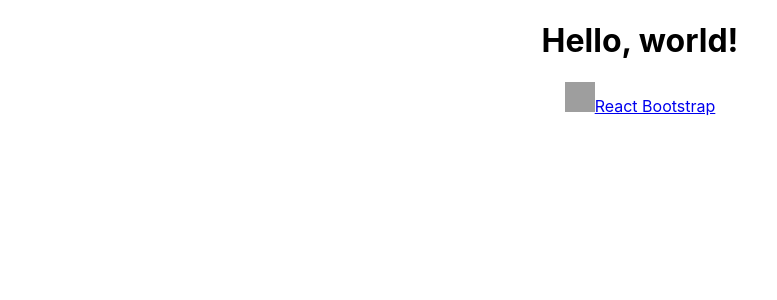
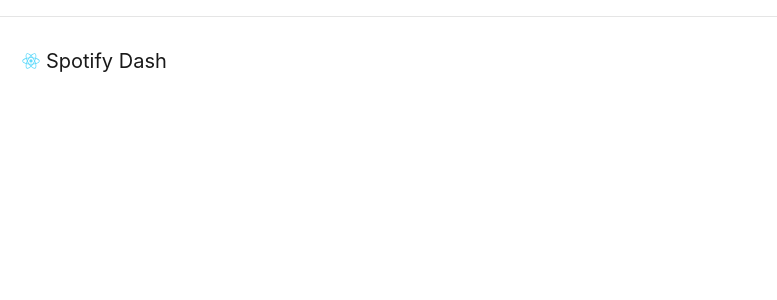
Before and after one commit to CodeMeKathy/refactored-disco, a React (Create React App) app: page / in a window 1280 px wide. Shown: the top 300 px of the page, without its empty margins (0-777 px from the left). Built offline with nearby package versions, Linux system fonts and the light colour scheme; grey boxes are pictures that could not be loaded.

Commit message:
Update NavbarCustom Component
- Correct image error

Co-Authored-By: vai1205 <vai1205@users.noreply.github.com>

```diff
--- a/src/App.css
+++ b/src/App.css
@@ -1,3 +1,9 @@
+* {
+  margin: 0;
+  padding: 0;
+  box-sizing: border-box;
+}
+
 .App {
   text-align: center;
 }
--- a/src/App.js
+++ b/src/App.js
@@ -1,7 +1,11 @@
 import React from 'react'
-import logo from './logo.svg'
+
 import './App.css'
 
+// React Bootstrap CSS Imports
+import 'bootstrap/dist/css/bootstrap.min.css'
+
+// Custom Components
 import Hero from './Components/Hero'
 
 function App() {
--- a/src/Components/Hero.js
+++ b/src/Components/Hero.js
@@ -1,10 +1,12 @@
 import React from 'react'
-import NavbarCustom from './Navbar'
+
+// React Bootstrap Imports
+import NavbarCustom from './NavbarCustom'
 
 const Hero = props => {
   return (
     <div>
-      <h1>Hello, world!</h1>
+      <hr/>
       <NavbarCustom />
     </div>
   )
--- a/src/Components/Navbar.js
+++ /dev/null
@@ -1,25 +0,0 @@
-import React from 'react'
-import Navbar from 'react-bootstrap/Navbar'
-
-const NavbarCustom = props => {
-  return (
-    <>
-      <div className='container'>
-        <Navbar bg='dark' variant='dark'>
-          <Navbar.Brand href='#home'>
-            <img
-              alt=''
-              src='/logo.svg'
-              width='30'
-              height='30'
-              className='d-inline-block align-top'
-            />
-            React Bootstrap
-          </Navbar.Brand>
-        </Navbar>
-      </div>
-    </>
-  )
-}
-
-export default NavbarCustom;
--- /dev/null
+++ b/src/Components/NavbarCustom.js
@@ -0,0 +1,28 @@
+import React from 'react'
+
+// React Bootstrap Imports
+import Navbar from 'react-bootstrap/Navbar'
+
+// Custom Imports
+import logo from '../logo.svg'
+
+const NavbarCustom = props => {
+  return (
+    <>
+      <Navbar>
+        <Navbar.Brand href='#home'>
+          <img
+            alt=''
+            src={logo}
+            width='30'
+            height='30'
+            className='d-inline-block align-top'
+          />
+          Spotify Dash
+        </Navbar.Brand>
+      </Navbar>
+    </>
+  )
+}
+
+export default NavbarCustom
```
